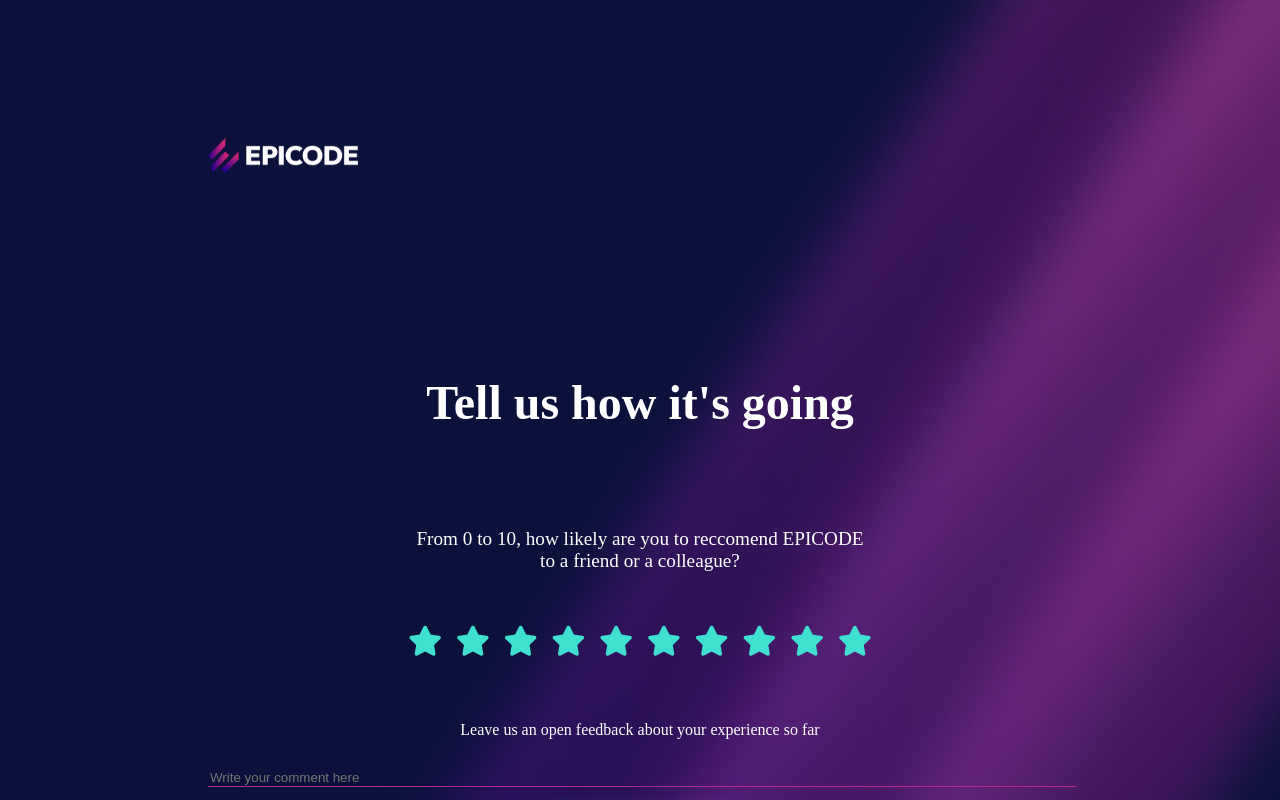
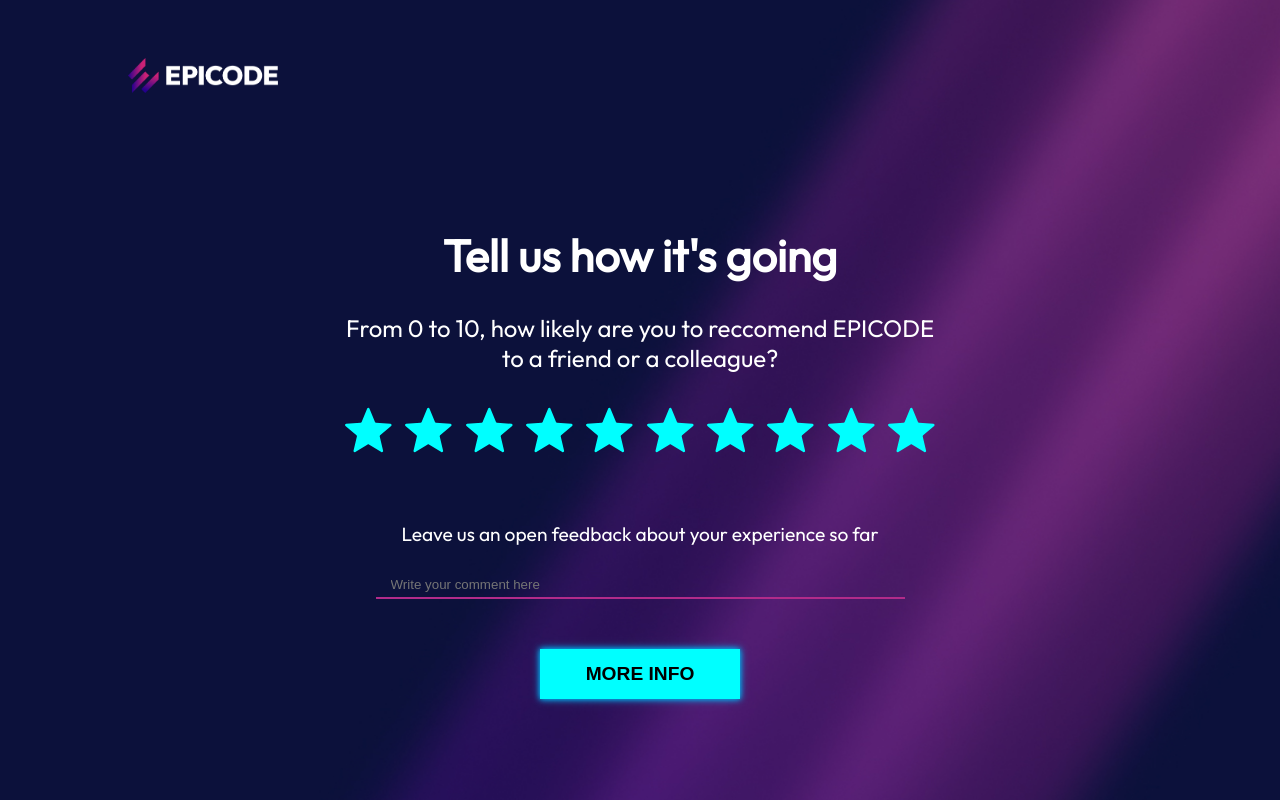
Before and after one commit to saraporri/buildweek, a plain HTML site: page index4.html in a window 1280 px wide. Shown: the top 800 px of the page. Drawn offline with Linux system fonts and the light colour scheme.

Commit message:
fix style4

```diff
--- a/css/style4.css
+++ b/css/style4.css
@@ -3,8 +3,9 @@ body {
   background-position: center;
   background-size: cover;
   color: white;
-  padding: 100px;
+  padding: 20px;
   box-sizing: border-box;
+  font-family: "Outfit", sans-serif;
 }
 .logo img {
   max-width: 150px;
@@ -15,45 +16,58 @@ body {
   padding: 100px;
 }
 .review h3 {
-  font-size: 3rem;
+  font-size: 2.8rem;
   font-weight: bold;
-  padding: 20px 0;
+  margin: 0;
 }
 
 form p {
-  padding: 30px 0;
-  font-size: 1.2rem;
+  font-size: 1.5rem;
+  padding: 5px;
 }
 
 .stars {
   padding-bottom: 30px;
 }
-.stars .fas.fa-star {
-  font-size: 30px;
+
+.stars img {
   padding: 5px;
-  color: turquoise;
 }
+
 .subtitle {
   padding: 30px;
+  font-size: 1.2rem;
 }
 
 input[type="text"],
 button {
   display: block;
-  width: 100%;
-  margin-bottom: 20px;
+  width: 50%;
+
+  margin: 0 auto;
 }
 .text_area {
   background-color: transparent;
   border: none;
-  border-bottom: 1px solid #b22b8a;
+  border-bottom: 2px solid #b22b8a;
   color: white;
+  margin: 0 auto 20px;
+  padding-bottom: 5px;
+  padding-left: 15px;
+}
+
+.button {
+  margin: 50px 0;
 }
 
 .button_form {
   width: 200px;
   height: 50px;
+  margin: 20px auto;
+
   text-align: center;
+  font-weight: bold;
+  font-size: 1.2rem;
   margin: 0 auto;
   display: block;
   background-color: aqua;
--- a/index4.html
+++ b/index4.html
@@ -11,6 +11,12 @@
       integrity="sha512-1ycn6IcaQQ40/MKBW2W4Rhis/DbILU74C1vSrLJxCq57o941Ym01SwNsOMqvEBFlcgUa6xLiPY/NS5R+E6ztJQ=="
       crossorigin="anonymous"
       referrerpolicy="no-referrer"
+    />
+    <link rel="preconnect" href="https://fonts.googleapis.com" />
+    <link rel="preconnect" href="https://fonts.gstatic.com" crossorigin />
+    <link
+      href="https://fonts.googleapis.com/css2?family=Outfit&display=swap"
+      rel="stylesheet"
     />
     <title>index4</title>
   </head>
@@ -30,16 +36,16 @@
           to a friend or a colleague?
         </p>
         <div class="stars">
-          <i class="fas fa-star"></i>
-          <i class="fas fa-star"></i>
-          <i class="fas fa-star"></i>
-          <i class="fas fa-star"></i>
-          <i class="fas fa-star"></i>
-          <i class="fas fa-star"></i>
-          <i class="fas fa-star"></i>
-          <i class="fas fa-star"></i>
-          <i class="fas fa-star"></i>
-          <i class="fas fa-star"></i>
+          <img src="./images/star.svg" alt="stelle" />
+          <img src="./images/star.svg" alt="stelle" />
+          <img src="./images/star.svg" alt="stelle" />
+          <img src="./images/star.svg" alt="stelle" />
+          <img src="./images/star.svg" alt="stelle" />
+          <img src="./images/star.svg" alt="stelle" />
+          <img src="./images/star.svg" alt="stelle" />
+          <img src="./images/star.svg" alt="stelle" />
+          <img src="./images/star.svg" alt="stelle" />
+          <img src="./images/star.svg" alt="stelle" />
         </div>
         <div class="subtitle">
           Leave us an open feedback about your experience so far
```
